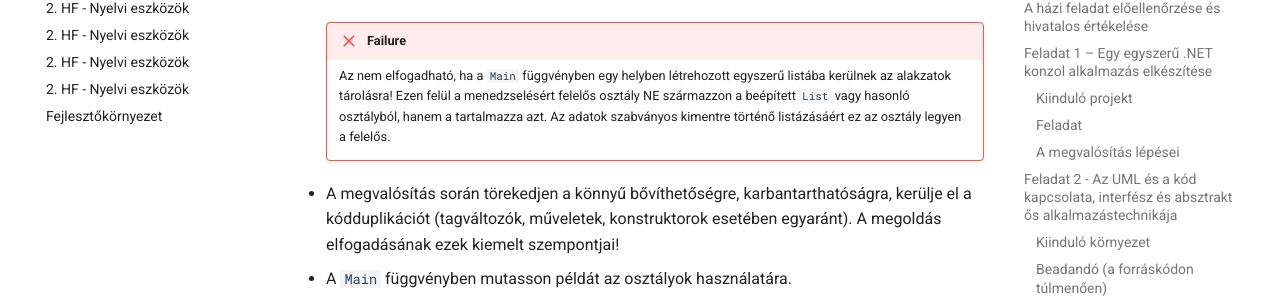
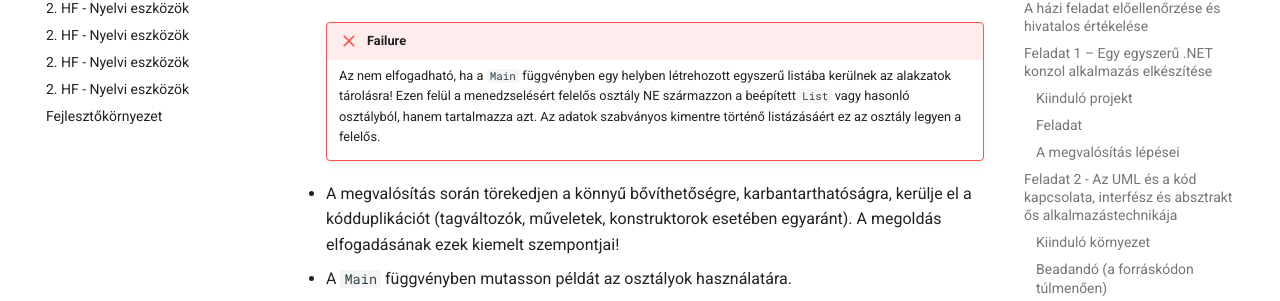
Before and after one commit to bmeviauab00/szoftvertechnikak, an MkDocs documentation site: the page built from docs/hazi/1-model-es-kod-kapcsolata/index.md, in a window 1280 px wide and 900 px high, scrolled down 5294 px. Shown: the part 172-473 px from the top of the window. Built offline with MkDocs 1.6.1 and Material for MkDocs 9.7.7, drawn with Linux system fonts in a browser that asks for light colours; comment, search, counter and statistics services are not loaded.

Commit message:
Felesleges "a" eltávolítása mondatból.

```diff
--- a/docs/hazi/1-model-es-kod-kapcsolata/index.md
+++ b/docs/hazi/1-model-es-kod-kapcsolata/index.md
@@ -227,7 +227,7 @@
 - A megvalósítás során törekedjen egységbezárásra: pl. az alakzatok menedzselése legyen egy **erre dedikált osztály** feladata.
 
     !!! failure
-        Az nem elfogadható, ha a `Main` függvényben egy helyben létrehozott egyszerű listába kerülnek az alakzatok tárolásra! Ezen felül a menedzselésért felelős osztály NE származzon a beépített `List` vagy hasonló osztályból, hanem a tartalmazza azt. Az adatok szabványos kimentre történő listázásáért ez az osztály legyen a felelős.
+        Az nem elfogadható, ha a `Main` függvényben egy helyben létrehozott egyszerű listába kerülnek az alakzatok tárolásra! Ezen felül a menedzselésért felelős osztály NE származzon a beépített `List` vagy hasonló osztályból, hanem tartalmazza azt. Az adatok szabványos kimentre történő listázásáért ez az osztály legyen a felelős.
 
 - A megvalósítás során törekedjen a könnyű bővíthetőségre, karbantarthatóságra, kerülje el a kódduplikációt (tagváltozók, műveletek, konstruktorok esetében egyaránt). A megoldás elfogadásának ezek kiemelt szempontjai!
 
```
